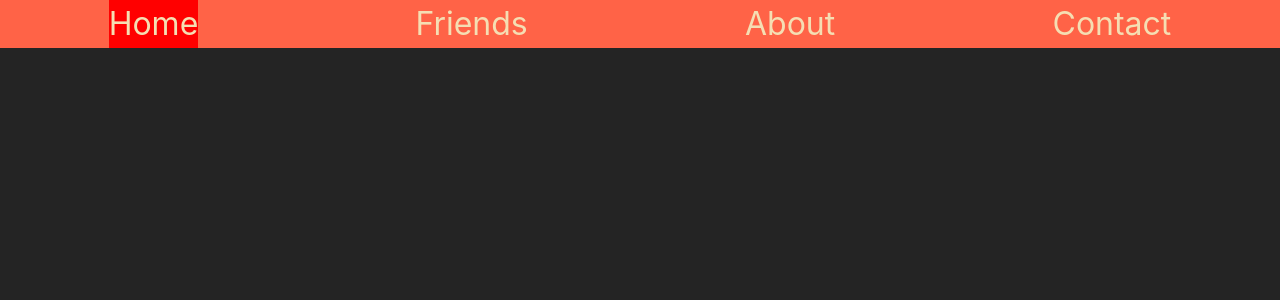
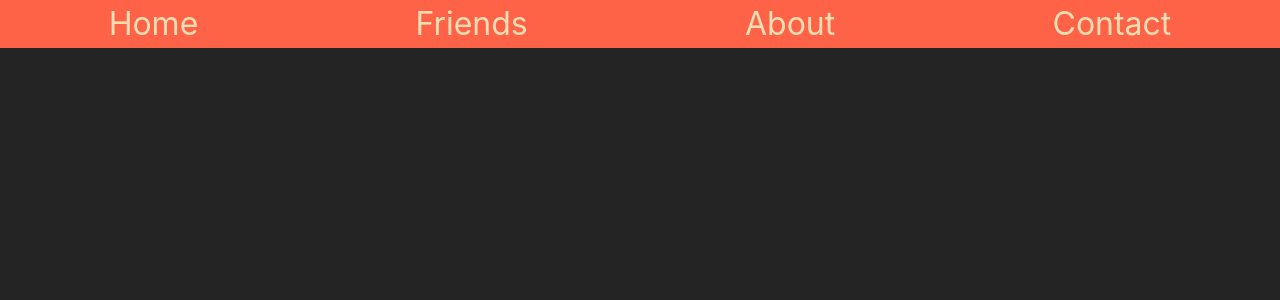
Before and after one commit to ayat1041/ReactRouterWithPH, a React (Vite) app: page / in a window 1280 px wide. Shown: the top 300 px of the page. Built offline with nearby package versions, Linux system fonts and the light colour scheme.

Commit message:
a bit of styling

```diff
--- a/src/components/ActiveLink/ActiveLink.css
+++ b/src/components/ActiveLink/ActiveLink.css
@@ -1,6 +1,6 @@
 .active{
-    background-color: red;
+    color: yellow;
 }
-.pending{
+/* .pending{
     background-color: greenyellow;
-}
+} */
--- a/src/components/Friend/Friend.jsx
+++ b/src/components/Friend/Friend.jsx
@@ -19,6 +19,7 @@ const Friend = ({ friend }) => {
         padding: "14px",
         borderRadius: "6px",
         width: "320px",
+        boxShadow: "2px 2px 2px black",
       }}
     >
       <h3>{name}</h3>
```
